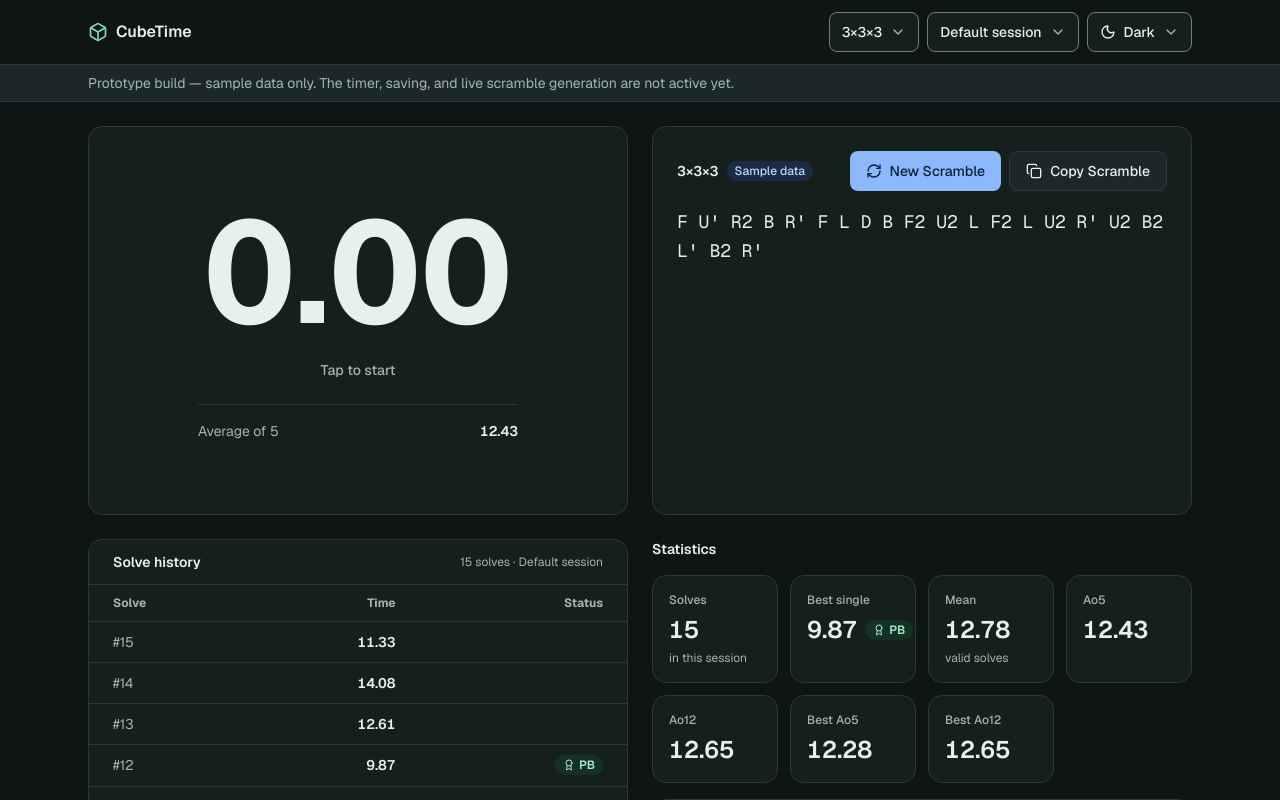
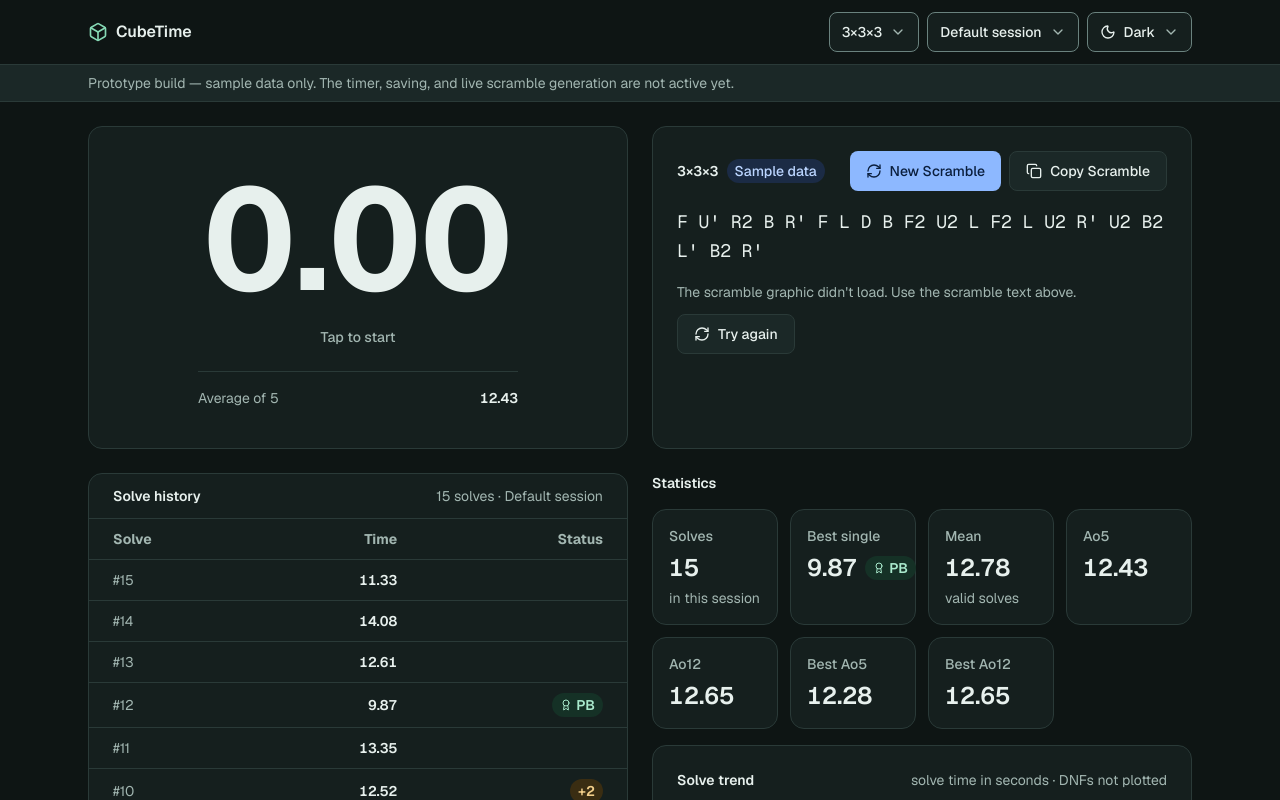
Before and after one commit to freiyu/coob-time, a Next.js app: page / in a window 1280 px wide. Shown: the top 800 px of the page. Built offline with nearby package versions, Linux system fonts and the light colour scheme.

Commit message:
phase 3: a11y keyboard flow, scramble failure state, type ports, 14px text floor

```diff
--- a/src/components/scramble-panel.tsx
+++ b/src/components/scramble-panel.tsx
@@ -51,7 +51,7 @@ export default function ScramblePanel({
       <header className="flex flex-wrap items-center gap-3">
         <div className="flex flex-1 flex-wrap items-center gap-2">
           <h2 className="text-sm font-semibold">{puzzleLabel}</h2>
-          <span className="rounded-full bg-info px-2 py-0.5 text-xs font-medium text-info-foreground">
+          <span className="rounded-full bg-info px-2 py-0.5 text-sm font-medium text-info-foreground">
             Sample data
           </span>
         </div>
--- a/src/components/scramble-view.tsx
+++ b/src/components/scramble-view.tsx
@@ -1,6 +1,7 @@
 "use client";
 
-import { useEffect, useRef } from "react";
+import { useEffect, useRef, useState } from "react";
+import { RefreshCw } from "lucide-react";
 import type { ScrambleDisplay as ScrambleDisplayElement } from "scramble-display";
 import type { PuzzleId } from "@/lib/sample-data";
 
@@ -25,6 +26,8 @@ interface ScrambleViewProps {
 
 export default function ScrambleView({ puzzleId, scramble }: ScrambleViewProps) {
   const containerRef = useRef<HTMLDivElement>(null);
+  const [failed, setFailed] = useState(false);
+  const [attempt, setAttempt] = useState(0);
 
   useEffect(() => {
     const container = containerRef.current;
@@ -43,8 +46,9 @@ export default function ScrambleView({ puzzleId, scramble }: ScrambleViewProps)
         display.style.height = "100%";
         display.style.display = "block";
         containerRef.current.appendChild(display);
+        setFailed(false);
       } catch {
-        // The scramble text above stays visible and authoritative.
+        if (!cancelled) setFailed(true);
       }
     })();
 
@@ -52,13 +56,36 @@ export default function ScrambleView({ puzzleId, scramble }: ScrambleViewProps)
       cancelled = true;
       display?.remove();
     };
-  }, [puzzleId, scramble]);
+  }, [puzzleId, scramble, attempt]);
+
+  const handleRetry = () => {
+    setFailed(false);
+    setAttempt((value) => value + 1);
+  };
 
   return (
-    <div
-      ref={containerRef}
-      aria-hidden
-      className="mt-4 h-44 w-full sm:h-52"
-    />
+    <>
+      <div
+        ref={containerRef}
+        aria-hidden
+        className={failed ? "hidden" : "mt-4 h-44 w-full sm:h-52"}
+      />
+      <p
+        role="status"
+        className={failed ? "mt-4 text-sm text-muted-foreground" : "sr-only"}
+      >
+        {failed ? "The scramble graphic didn't load. Use the scramble text above." : ""}
+      </p>
+      {failed && (
+        <button
+          type="button"
+          onClick={handleRetry}
+          className="mt-3 flex h-10 items-center gap-2 rounded-lg border border-border bg-secondary px-4 text-sm font-medium text-secondary-foreground transition-colors duration-150 hover:bg-muted focus-visible:outline-none focus-visible:ring-2 focus-visible:ring-ring"
+        >
+          <RefreshCw aria-hidden className="size-4" />
+          Try again
+        </button>
+      )}
+    </>
   );
 }
--- a/src/components/solve-history.tsx
+++ b/src/components/solve-history.tsx
@@ -21,7 +21,7 @@ export default function SolveHistory({
     >
       <header className="flex flex-wrap items-center justify-between gap-2 border-b border-border px-4 py-3 sm:px-6">
         <h2 className="text-sm font-semibold">Solve history</h2>
-        <p className="text-xs text-muted-foreground">
+        <p className="text-sm text-muted-foreground">
           {solves.length} {solves.length === 1 ? "solve" : "solves"} ·{" "}
           {sessionName}
         </p>
@@ -37,7 +37,7 @@ export default function SolveHistory({
       ) : (
         <table className="w-full text-sm">
           <thead>
-            <tr className="border-b border-border text-xs font-medium text-muted-foreground">
+            <tr className="border-b border-border text-sm font-medium text-muted-foreground">
               <th scope="col" className="px-4 py-2.5 text-left sm:px-6">
                 Solve
               </th>
@@ -75,18 +75,18 @@ export default function SolveHistory({
                   <td className="px-4 py-2.5 text-right sm:px-6">
                     <span className="inline-flex items-center gap-1">
                       {isPb && (
-                        <span className="inline-flex items-center gap-1 rounded-full bg-brand-soft px-2 py-0.5 text-xs font-semibold text-brand-soft-foreground">
+                        <span className="inline-flex items-center gap-1 rounded-full bg-brand-soft px-2 py-0.5 text-sm font-semibold text-brand-soft-foreground">
                           <Award aria-hidden className="size-3" />
                           PB
                         </span>
                       )}
                       {solve.penalty === "plus2" && (
-                        <span className="rounded-full bg-warning px-2 py-0.5 text-xs font-semibold text-warning-foreground">
+                        <span className="rounded-full bg-warning px-2 py-0.5 text-sm font-semibold text-warning-foreground">
                           +2
                         </span>
                       )}
                       {solve.penalty === "dnf" && (
-                        <span className="rounded-full bg-danger px-2 py-0.5 text-xs font-semibold text-danger-foreground">
+                        <span className="rounded-full bg-danger px-2 py-0.5 text-sm font-semibold text-danger-foreground">
                           DNF
                         </span>
                       )}
--- a/src/components/statistics.tsx
+++ b/src/components/statistics.tsx
@@ -23,17 +23,17 @@ interface StatCardProps {
 function StatCard({ label, value, sub, pb }: StatCardProps) {
   return (
     <div className="rounded-[14px] border border-border bg-card p-4">
-      <p className="text-xs font-medium text-muted-foreground">{label}</p>
+      <p className="text-sm font-medium text-muted-foreground">{label}</p>
       <p className="mt-1.5 flex items-center gap-2 text-xl font-semibold tabular-nums sm:text-2xl">
         <span>{value}</span>
         {pb && (
-          <span className="inline-flex items-center gap-1 rounded-full bg-brand-soft px-2 py-0.5 text-xs font-semibold text-brand-soft-foreground">
+          <span className="inline-flex items-center gap-1 rounded-full bg-brand-soft px-2 py-0.5 text-sm font-semibold text-brand-soft-foreground">
             <Award aria-hidden className="size-3" />
             PB
           </span>
         )}
       </p>
-      {sub && <p className="mt-1 text-xs text-muted-foreground">{sub}</p>}
+      {sub && <p className="mt-1 text-sm text-muted-foreground">{sub}</p>}
     </div>
   );
 }
@@ -92,7 +92,7 @@ function TrendChart({ solves }: { solves: Solve[] }) {
     <div className="rounded-[14px] border border-border bg-card p-4 sm:p-6">
       <header className="flex flex-wrap items-baseline justify-between gap-2">
         <h3 className="text-sm font-semibold">Solve trend</h3>
-        <p className="text-xs text-muted-foreground">
+        <p className="text-sm text-muted-foreground">
           solve time in seconds · DNFs not plotted
         </p>
       </header>
--- a/src/components/top-bar.tsx
+++ b/src/components/top-bar.tsx
@@ -64,7 +64,7 @@ export default function TopBar({
       <div className="mx-auto flex w-full max-w-6xl items-center gap-3 px-4 py-3 sm:px-6">
         <div className="flex flex-1 items-center gap-2">
           <Box aria-hidden className="size-5 text-brand-strong" />
-          <span className="text-base font-semibold">CubeTime</span>
+          <h1 className="text-base font-semibold">CubeTime</h1>
         </div>
         <div className="flex flex-wrap items-center justify-end gap-2">
           <Menu
--- /dev/null
+++ b/src/lib/scrambles/types.ts
@@ -0,0 +1,7 @@
+import type { PuzzleId } from "@/lib/sample-data";
+
+export type ScrambleResult =
+  | { ok: true; scramble: string }
+  | { ok: false; error: string };
+
+export type ScrambleProvider = (puzzleId: PuzzleId) => Promise<ScrambleResult>;
--- /dev/null
+++ b/src/lib/storage/types.ts
@@ -0,0 +1,40 @@
+export interface SolveRecord {
+  id: string;
+  sessionId: string;
+  puzzleId: string;
+  rawTimeMs: number;
+  penalty: "none" | "plus2" | "dnf";
+  scramble: string;
+  createdAt: string;
+  source: "timer" | "manual" | "imported";
+  notes?: string;
+  schemaVersion: number;
+}
+
+export interface SessionRecord {
+  id: string;
+  name: string;
+  puzzleId: string;
+  createdAt: string;
+  updatedAt: string;
+  notes?: string;
+}
+
+export interface SettingsRecord {
+  defaultPuzzleId: string;
+  startMode: "press" | "hold";
+  inspectionEnabled: boolean;
+  soundEnabled: boolean;
+  theme: "dark" | "light" | "system";
+  autoNextScramble: boolean;
+}
+
+export interface SolveRepository {
+  listBySession(sessionId: string): Promise<SolveRecord[]>;
+  add(solve: SolveRecord): Promise<void>;
+}
+
+export interface SessionRepository {
+  list(): Promise<SessionRecord[]>;
+  add(session: SessionRecord): Promise<void>;
+}
--- /dev/null
+++ b/src/lib/timer/types.ts
@@ -0,0 +1,15 @@
+export type TimerPhase =
+  | "idle"
+  | "holding"
+  | "ready"
+  | "running"
+  | "stopped"
+  | "saving"
+  | "saved";
+
+export interface TimerEngine {
+  readonly phase: TimerPhase;
+  start(): void;
+  stop(): void;
+  subscribe(listener: (phase: TimerPhase) => void): () => void;
+}
```
Also changed, not shown: src/components/menu.tsx (+50 -4 lines), 1 other file (tests, documents, lock files or other folders).
